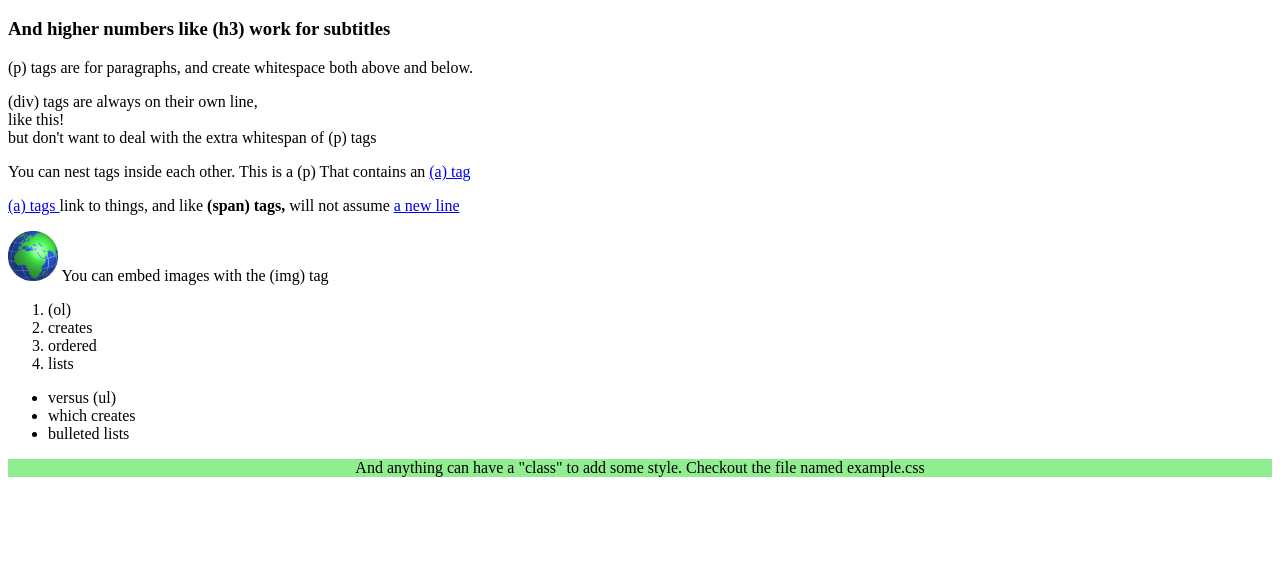
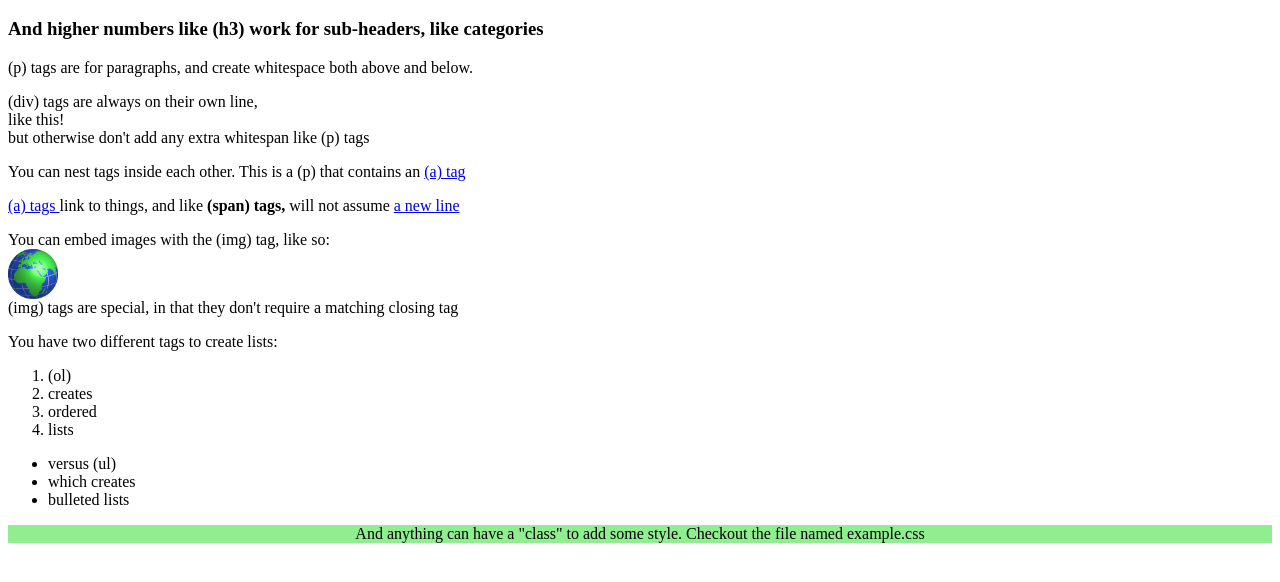
Before and after one commit to mpaulweeks/cfc2018, a plain HTML site: page homework/biography/example/index.html in a window 1280 px wide. Shown: the part 48-630 px from the top of the page. Drawn offline with Linux system fonts and the light colour scheme.

Commit message:
modify bio example

```diff
--- a/homework/biography/example/index.html
+++ b/homework/biography/example/index.html
@@ -8,7 +8,7 @@
     Welcome! (h1) is good for headers
   </h1>
   <h3>
-    And higher numbers like (h3) work for subtitles
+    And higher numbers like (h3) work for sub-headers, like categories
   </h3>
 
   <p>
@@ -22,12 +22,12 @@
     like this!
   </div>
   <div>
-    but don't want to deal with the extra whitespan of (p) tags
+    but otherwise don't add any extra whitespan like (p) tags
   </div>
 
   <p>
-    You can nest tags inside each other. This is a (p)
-    That contains an
+    You can nest tags inside each other.
+    This is a (p) that contains an
     <a href="https://www.google.com/search?tbm=isch&qcapybara=">
     (a) tag
     </a>
@@ -48,10 +48,20 @@
   </p>
 
   <p>
-    <img src="globe.png" width=50 />
-    You can embed images with the (img) tag
+    <div>
+      You can embed images with the (img) tag, like so:
+    </div>
+    <div>
+      <img src="globe.png" width=50 />
+    </div>
+    <div>
+      (img) tags are special, in that they don't require a matching closing tag
+    </div>
   </p>
 
+  <p>
+    You have two different tags to create lists:
+  </p>
   <ol>
     <li>(ol)</li>
     <li>creates</li>
@@ -65,7 +75,8 @@
   </ul>
 
   <p class="highlight">
-    And anything can have a "class" to add some style. Checkout the file named example.css
+    And anything can have a "class" to add some style.
+    Checkout the file named example.css
   </p>
 
 </body>
```
